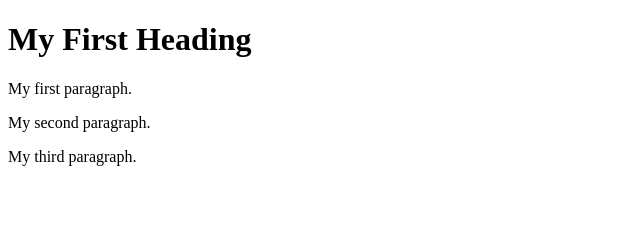
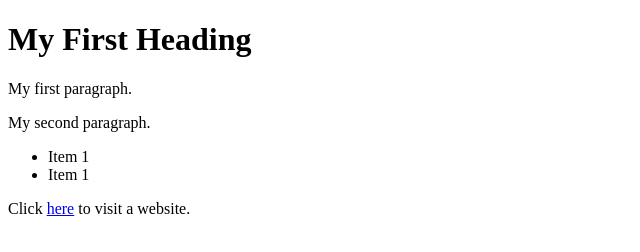
Before and after one commit to HirziKhalis/studious-eureka, a plain HTML site: page index.html in a window 1280 px wide. Shown: the whole page, without its empty margins (0-640 px from the left). Drawn offline with Linux system fonts and the light colour scheme.

Commit message:
Update index.html
Menghilangkan Paragraf ke-3 dan menambah link google.

```diff
--- a/index.html
+++ b/index.html
@@ -8,7 +8,10 @@
 <h1>My First Heading</h1>
 <p>My first paragraph.</p>
 <p>My second paragraph.</p>
-<p>My third paragraph.</p>
-
+<ul>
+  <li>Item 1</li>
+  <li>Item 1</li>
+  </ul>
+  <p>Click <a href="https://www.google.com">here</a> to visit a website.</p>
 </body>
 </html>
```
